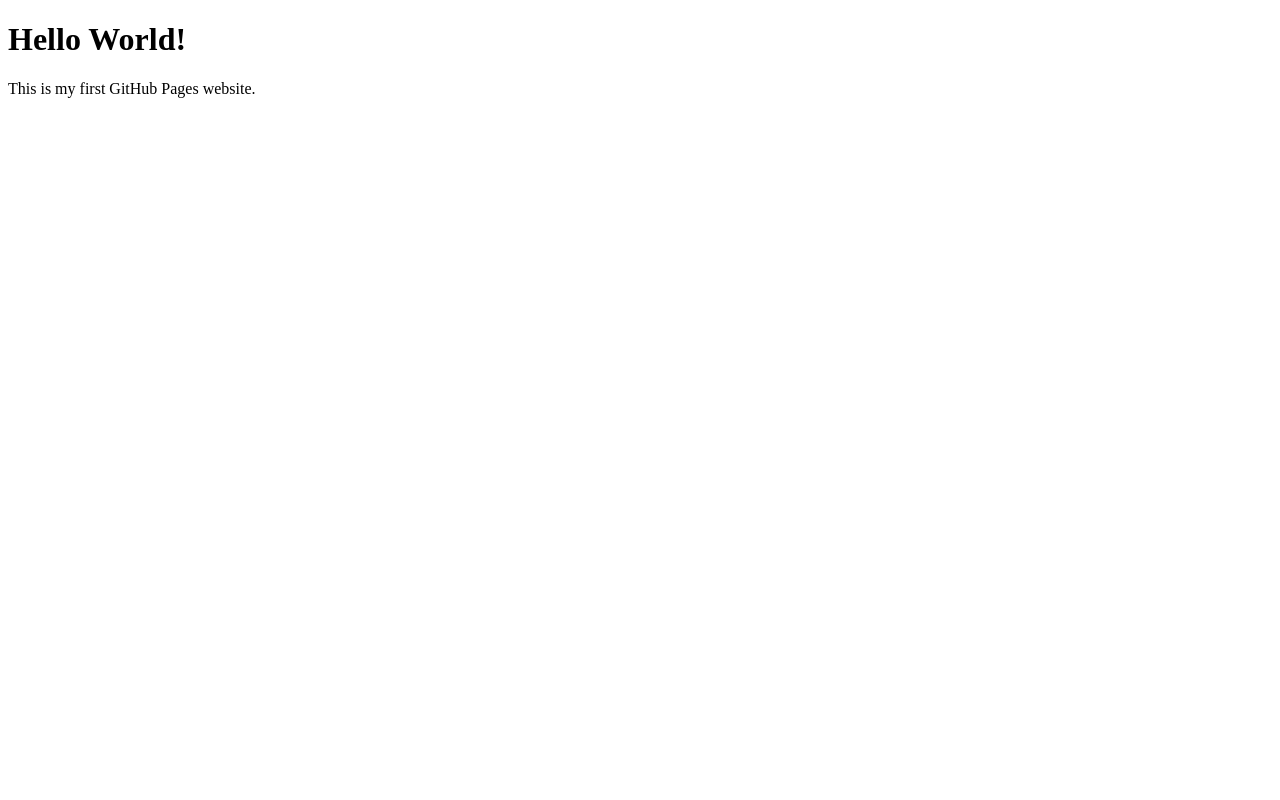
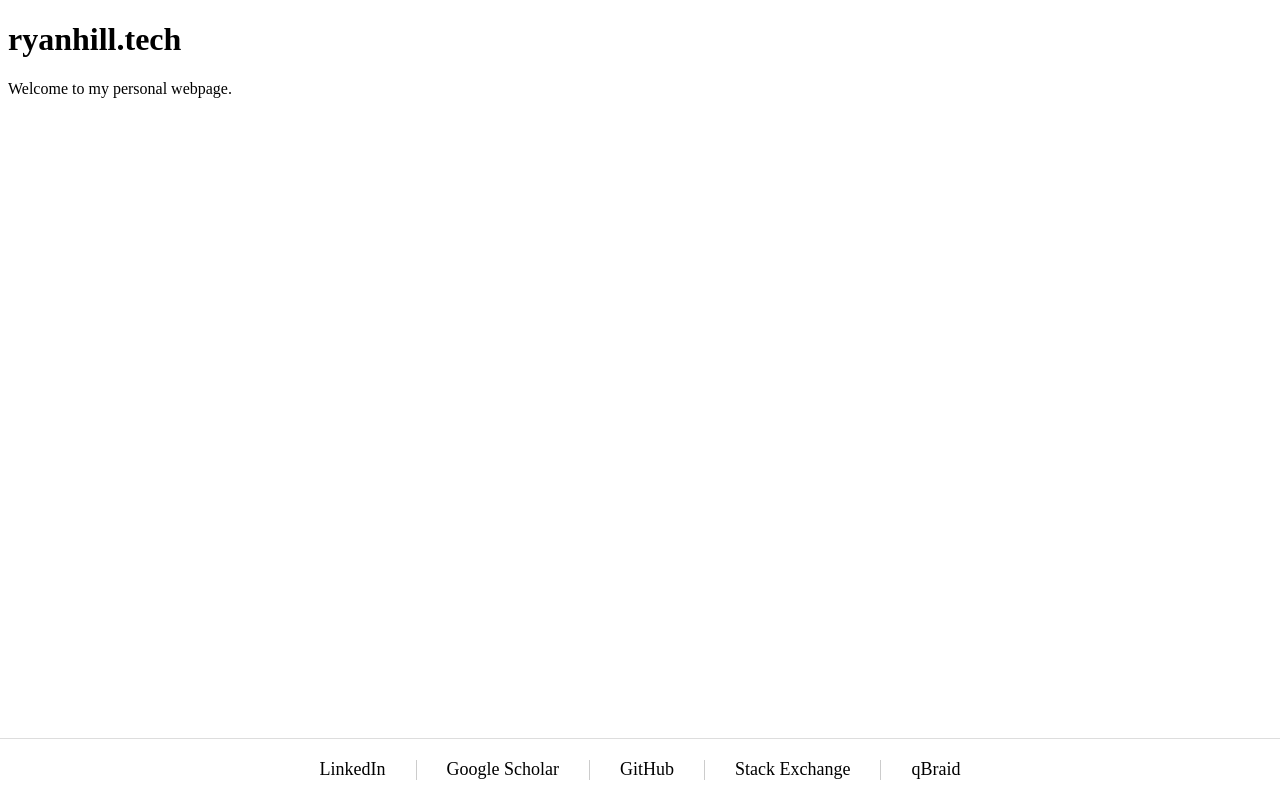
Before and after one commit to ryanhill1/ryanhill1.github.io, a plain HTML site: page index.html in a window 1280 px wide. Drawn offline with Linux system fonts and the light colour scheme.

Commit message:
update site

```diff
--- a/index.html
+++ b/index.html
@@ -3,10 +3,66 @@
 <head>
     <meta charset="UTF-8">
     <meta name="viewport" content="width=device-width, initial-scale=1.0">
-    <title>Hello World</title>
+    <title>ryanhill.tech</title>
 </head>
 <body>
-    <h1>Hello World!</h1>
-    <p>This is my first GitHub Pages website.</p>
+    <h1>ryanhill.tech</h1>
+    <p>Welcome to my personal webpage.</p>
+</body>
+
+<head>
+    <meta charset="UTF-8">
+    <meta name="viewport" content="width=device-width, initial-scale=1.0">
+    <title>Links with Dividers</title>
+    <style>
+        .link-row {
+            display: flex;
+            justify-content: center;
+            align-items: center;
+            position: fixed;
+            bottom: 0;
+            left: 0;
+            width: 100%;
+            background-color: #fff;
+            padding: 10px 0;
+            border-top: 1px solid #ddd;
+            z-index: 1000;
+        }
+
+        .link-row a {
+            padding: 10px 20px;
+            text-align: center;
+            text-decoration: none;
+            color: #000;
+            font-size: 18px;
+        }
+
+        .divider {
+            border-left: 1px solid #ccc;
+            height: 20px;
+            margin: 0 10px;
+        }
+
+        .link-row a:hover {
+            background-color: #f0f0f0;
+        }
+
+        body {
+            margin-bottom: 60px;
+        }
+    </style>
+</head>
+<body>
+    <div class="link-row">
+        <a href="https://www.linkedin.com/in/ryan-james-hill/">LinkedIn</a>
+        <div class="divider"></div>
+        <a href="https://scholar.google.com/citations?user=PHnZtT4AAAAJ&hl">Google Scholar</a>
+        <div class="divider"></div>
+        <a href="https://github.com/ryanhill1">GitHub</a>
+        <div class="divider"></div>
+        <a href="https://quantumcomputing.stackexchange.com/users/13991/ryanhill1?tab=profile">Stack Exchange</a>
+        <div class="divider"></div>
+        <a href="https://docs.qbraid.com/">qBraid</a>
+    </div>
 </body>
 </html>
```
Also changed, not shown: .github/workflows/jekyll-gh-pages.yml, .github/workflows/static.yml, README.md.
